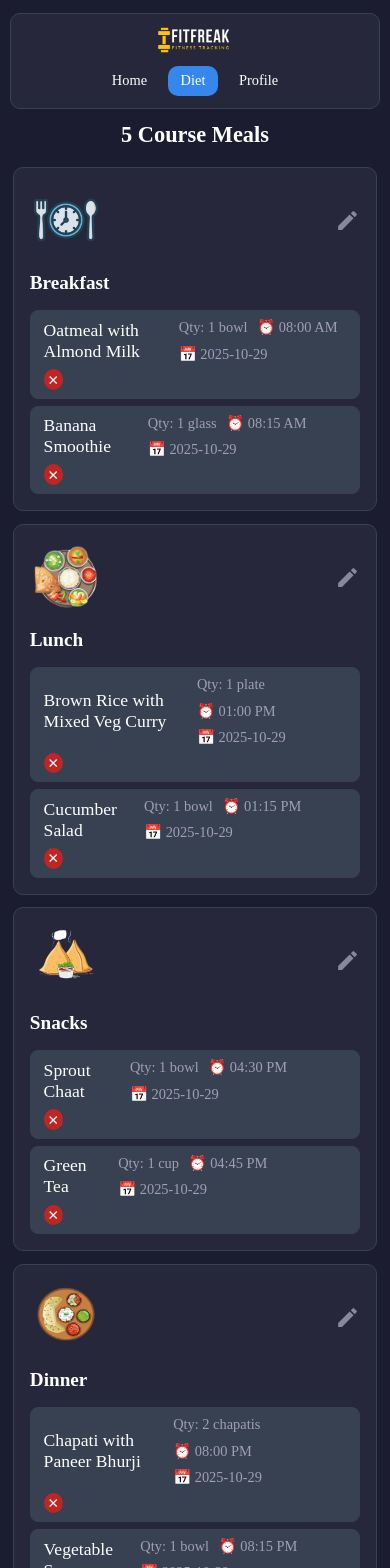
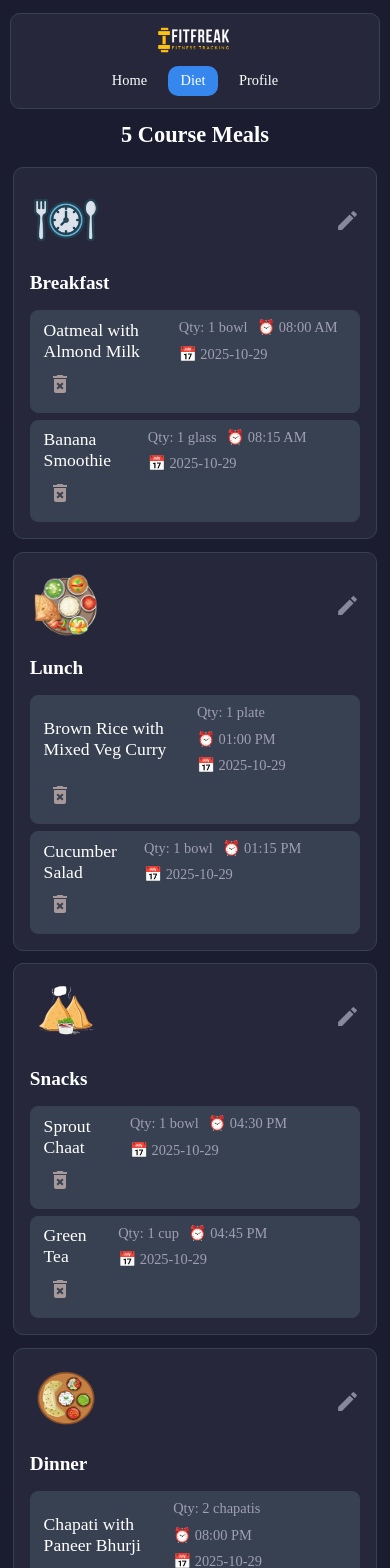
Before and after one commit to nikhilgoswami99/Fitness-Website, a React (Vite) app in the folder Fit_Fusion/: page /diet in a window 390 px wide. Shown: the top 1568 px of the page. Built offline with nearby package versions, Linux system fonts and the light colour scheme.

Commit message:
ui: update edit and delete icons

```diff
--- a/Fit_Fusion/src/pages/diet/diet.jsx
+++ b/Fit_Fusion/src/pages/diet/diet.jsx
@@ -1,5 +1,7 @@
 import React, { useEffect, useState } from "react";
 import styles from "./diet.module.css";
+
+import { MdDeleteForever } from "react-icons/md";
 
 import breakfastImg from "../../assets/breakfast_img.png";
 import lunchImg from "../../assets/lunck_img.png";
@@ -136,7 +138,7 @@ useEffect(() => {
                             }
                             className={styles.deleteMenuBtn}
                           >
-                            ✕
+                            <MdDeleteForever />
                           </button>
                         </div>
                       ))
@@ -182,7 +184,7 @@ useEffect(() => {
                             }
                             className={styles.deleteMenuBtn}
                           >
-                            ✕
+                            <MdDeleteForever />
                           </button>
                         </div>
                       ))
@@ -228,7 +230,7 @@ useEffect(() => {
                             }
                             className={styles.deleteMenuBtn}
                           >
-                            ✕
+                            <MdDeleteForever />
                           </button>
                         </div>
                       ))
@@ -272,7 +274,7 @@ useEffect(() => {
                 }
                 className={styles.deleteMenuBtn}
               >
-                ✕
+                <MdDeleteForever />
               </button>
             </div>
           ))
--- a/Fit_Fusion/src/pages/diet/diet.module.css
+++ b/Fit_Fusion/src/pages/diet/diet.module.css
@@ -77,6 +77,11 @@
     cursor: pointer;
 }
 
+.editBtn:hover {
+    color: #2563EB;
+    transform: scale(1.1);
+}
+
 .calorieChart {
     background-color: rgb(38, 39, 59);
     color: white;
@@ -88,18 +93,19 @@
 
 .deleteMenuBtn {
   border: none;
-  padding: 0.2rem 0.4rem;
   text-align: center;
   border-radius: 50%;
-  background-color: rgb(190, 37, 37);
-  color: white;
+  background-color: transparent;
+  color: rgb(167, 153, 153);
   cursor: pointer;
-  font-size: 0.9rem;
+  font-size: 1.5rem;
+  font-weight: bold;
   transition: 0.2s ease;
 }
 
 .deleteMenuBtn:hover {
   transform: scale(1.1);
+  color: #c22323;
 }
 
 .menuItem {
@@ -238,7 +244,7 @@
 
     .deleteMenuBtn {
         padding: 0.15rem 0.25rem;
-        font-size: 0.9rem;
+        font-size: 1.5rem;
     }
 
     .calorieChart {
@@ -299,7 +305,7 @@
 
     .deleteMenuBtn {
         padding: 0.15rem 0.25rem;
-        font-size: 0.85rem;
+        font-size: 1.5rem;
     }
 
     .menuItem {
@@ -360,7 +366,7 @@
 
     .deleteMenuBtn {
         padding: 0.1rem 0.2rem;
-        font-size: 0.8rem;
+        font-size: 1.5rem;
     }
 
     .menuItem {
```
